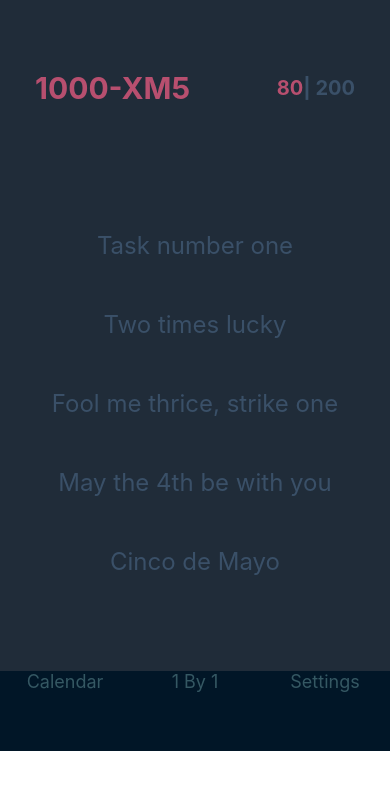
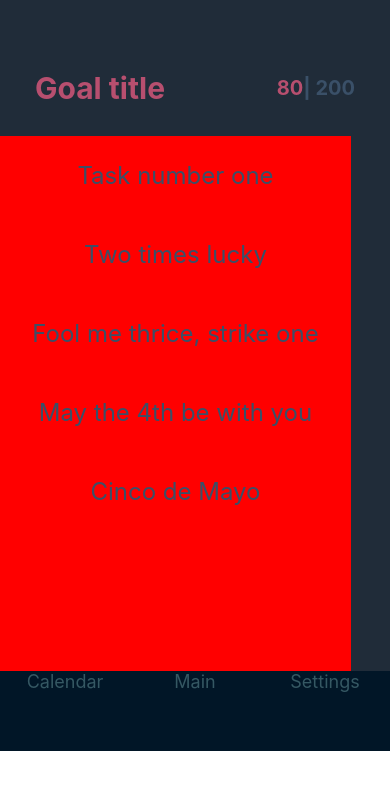
Before and after one commit to surajspace/onebyone, a React Native app: screen / in a window 390 px wide. Shown: the top 790 px of the page. Built offline with nearby package versions, Linux system fonts and the light colour scheme.

Commit message:
Main layout, Style factory, useSwipe

```diff
--- a/App.tsx
+++ b/App.tsx
@@ -9,7 +9,7 @@ import AppStyles from './src/components/AppStyles';
  */
 // interface StatBarProps {}
 function StatBar() {
-  return <StatusBar barStyle={'light-content'} backgroundColor={'#011627'} />;
+  return <StatusBar barStyle={'light-content'} backgroundColor={'#202C39'} />;
 }
 
 /**
@@ -21,7 +21,7 @@ function ScreenNav() {
   return (
     <>
       <Text style={AppStyles.navButton}>Calendar</Text>
-      <Text style={AppStyles.navButton}>1 By 1</Text>
+      <Text style={AppStyles.navButton}>Main</Text>
       <Text style={AppStyles.navButton}>Settings</Text>
     </>
   );
--- a/src/components/GoalScreen.tsx
+++ b/src/components/GoalScreen.tsx
@@ -1,23 +1,39 @@
 import React from 'react';
 import {Text, View} from 'react-native';
-import styles from './GoalScreenStyles';
-
-// type SectionProps = PropsWithChildren<{
-//   title: string;
-// }>;
+import {Dimensions} from 'react-native';
+import {useSwipe} from '../utils/useSwipe';
+import styleFactory from './GoalScreenStyles';
 
 function GoalScreen() {
+  const windowWidth = Dimensions.get('window').width;
+  const windowHeight = Dimensions.get('window').height;
+  const styles = styleFactory(windowWidth, windowHeight);
+
+  function onSwipeLeft() {
+    console.log('SWIPE_LEFT');
+  }
+
+  function onSwipeRight() {
+    console.log('SWIPE_RIGHT');
+  }
+
+  const {onTouchStart, onTouchEnd} = useSwipe(onSwipeLeft, onSwipeRight, 6);
+
   return (
-    <View style={styles.mainContainer}>
+    <View
+      style={styles.mainContainer}
+      onTouchStart={onTouchStart}
+      onTouchEnd={onTouchEnd}>
       <View style={styles.goalHeaderContainer}>
         <View style={styles.goalNameContainer}>
-          <Text style={styles.goalName}>1000-XM5</Text>
+          <Text style={styles.goalName}>Goal title</Text>
         </View>
         <View style={styles.goalCountContainer}>
           <Text style={styles.goalCountDone}>80</Text>
           <Text style={styles.goalCountTarget}>| 200</Text>
         </View>
       </View>
+      <View style={styles.tasksAndCalendarContainer}>
         <View style={styles.tasksContainer}>
           <Text style={styles.taskItem}>Task number one</Text>
           <Text style={styles.taskItem}>Two times lucky</Text>
@@ -25,6 +41,14 @@ function GoalScreen() {
           <Text style={styles.taskItem}>May the 4th be with you</Text>
           <Text style={styles.taskItem}>Cinco de Mayo</Text>
         </View>
+        <View style={styles.calendarContainer}>
+          <Text style={styles.taskItem}>Task number one</Text>
+          <Text style={styles.taskItem}>Two times lucky</Text>
+          <Text style={styles.taskItem}>Fool me thrice, strike one</Text>
+          <Text style={styles.taskItem}>May the 4th be with you</Text>
+          <Text style={styles.taskItem}>Cinco de Mayo</Text>
+        </View>
+      </View>
     </View>
   );
 }
--- a/src/components/GoalScreenStyles.ts
+++ b/src/components/GoalScreenStyles.ts
@@ -1,10 +1,11 @@
 import {StyleSheet} from 'react-native';
 
-export default StyleSheet.create({
+export default (wW: number, wH: number) => {
+  return StyleSheet.create({
     mainContainer: {},
     goalHeaderContainer: {
       marginTop: 70,
-    marginBottom: 70,
+      marginBottom: 30,
       marginLeft: 35,
       marginRight: 35,
       flexDirection: 'row',
@@ -30,11 +31,21 @@ export default StyleSheet.create({
       fontSize: 20,
       fontWeight: 'bold',
     },
+    tasksAndCalendarContainer: {
+      flexDirection: 'row-reverse',
+      position: 'relative',
+      right: -0.9 * wW,
+    },
+    calendarContainer: {
+      flexBasis: 0.9 * wW,
+      backgroundColor: 'red',
+    },
     tasksContainer: {
-    marginTop: 30,
-    marginBottom: 70,
-    marginLeft: 35,
-    marginRight: 35,
+      flexBasis: wW,
+      paddingTop: 70,
+      paddingBottom: 70,
+      paddingLeft: 35,
+      paddingRight: 35,
     },
     taskItem: {
       color: '#3A5068',
@@ -44,3 +55,4 @@ export default StyleSheet.create({
       marginBottom: 25,
     },
   });
+};
--- /dev/null
+++ b/src/utils/useSwipe.tsx
@@ -0,0 +1,33 @@
+import {Dimensions} from 'react-native';
+const windowWidth = Dimensions.get('window').width;
+
+export function useSwipe(
+  onSwipeLeft?: any,
+  onSwipeRight?: any,
+  rangeOffset = 4,
+) {
+  let firstTouch = 0;
+
+  // set user touch start position
+  function onTouchStart(e: any) {
+    firstTouch = e.nativeEvent.pageX;
+  }
+
+  // when touch ends check for swipe directions
+  function onTouchEnd(e: any) {
+    // get touch position and screen size
+    const positionX = e.nativeEvent.pageX;
+    const range = windowWidth / rangeOffset;
+
+    // check if position is growing positively and has reached specified range
+    if (positionX - firstTouch > range) {
+      onSwipeRight && onSwipeRight();
+    }
+    // check if position is growing negatively and has reached specified range
+    else if (firstTouch - positionX > range) {
+      onSwipeLeft && onSwipeLeft();
+    }
+  }
+
+  return {onTouchStart, onTouchEnd};
+}
```
Lines whose indentation alone changed are shown as unchanged.
